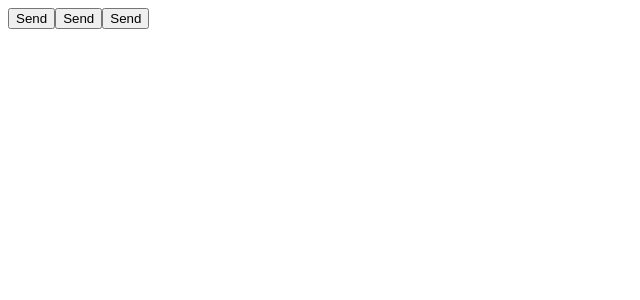
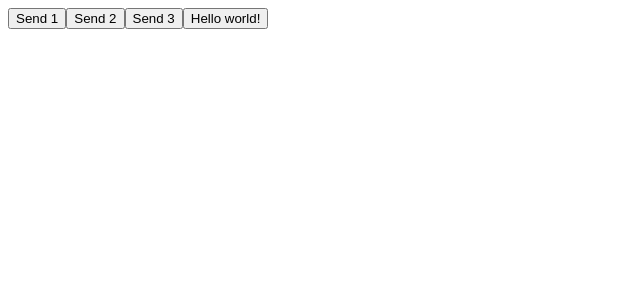
Before and after one commit to renanphilipe/esportes, a React app in the folder web/: page / in a window 1280 px wide. Shown: the top 300 px of the page, without its empty margins (0-640 px from the left). Built offline with nearby package versions, Linux system fonts and the light colour scheme; the HTML template or start-up script is replaced by a standard one.

Commit message:
Criação de componentes e proprierdades
Criação e entendimento de componentes e propriedades

```diff
--- a/web/src/App.tsx
+++ b/web/src/App.tsx
@@ -1,7 +1,11 @@
-function Button() {
+interface ButtonProps {
+  title: string;
+}
+
+function Button(props:ButtonProps) {
   return (
   <button>
-    Send
+    {props.title}
   </button>)
 }
 
@@ -10,9 +14,10 @@ function App() {
   return (
 
   <div>
-    <Button />
-    <Button />
-    <Button />
+    <Button title="Send 1"/>
+    <Button title="Send 2"/>
+    <Button title="Send 3"/>
+    <Button title=" Hello world!"/>
   </div>
   )
 
```
